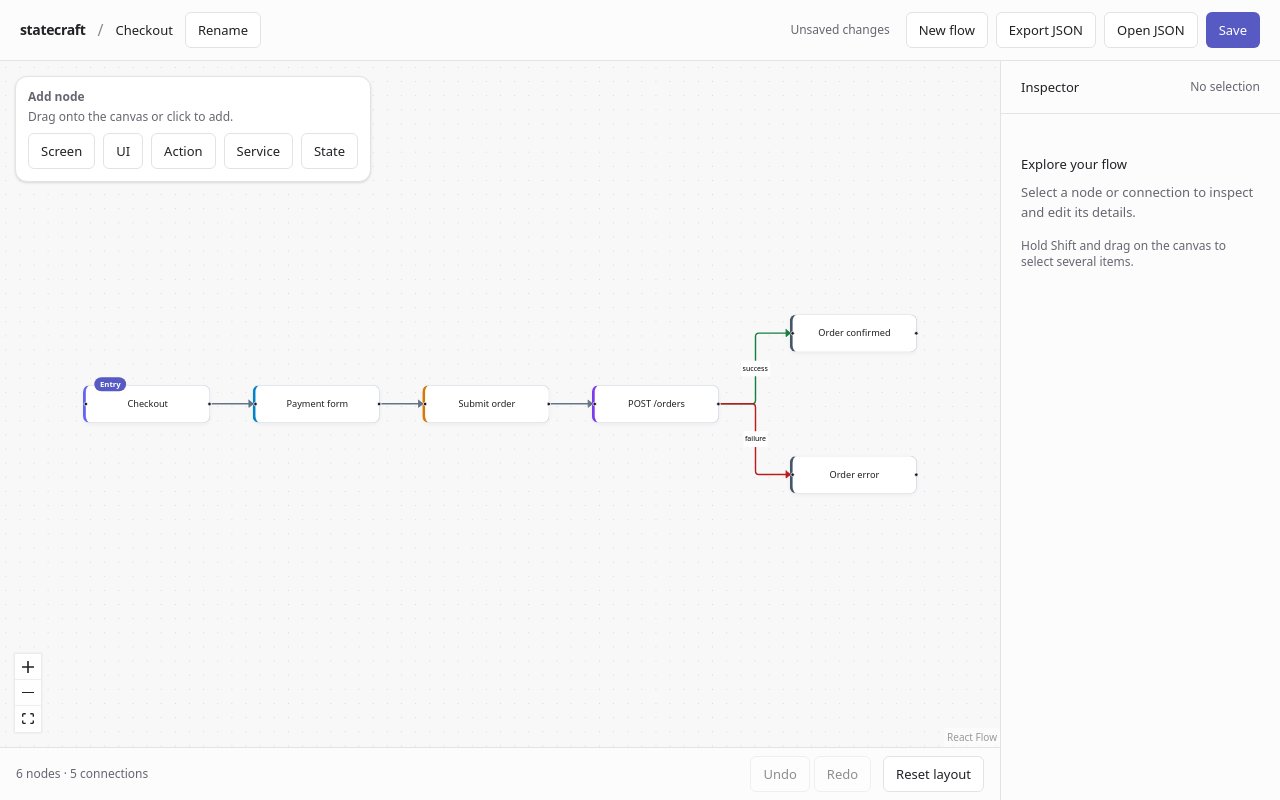
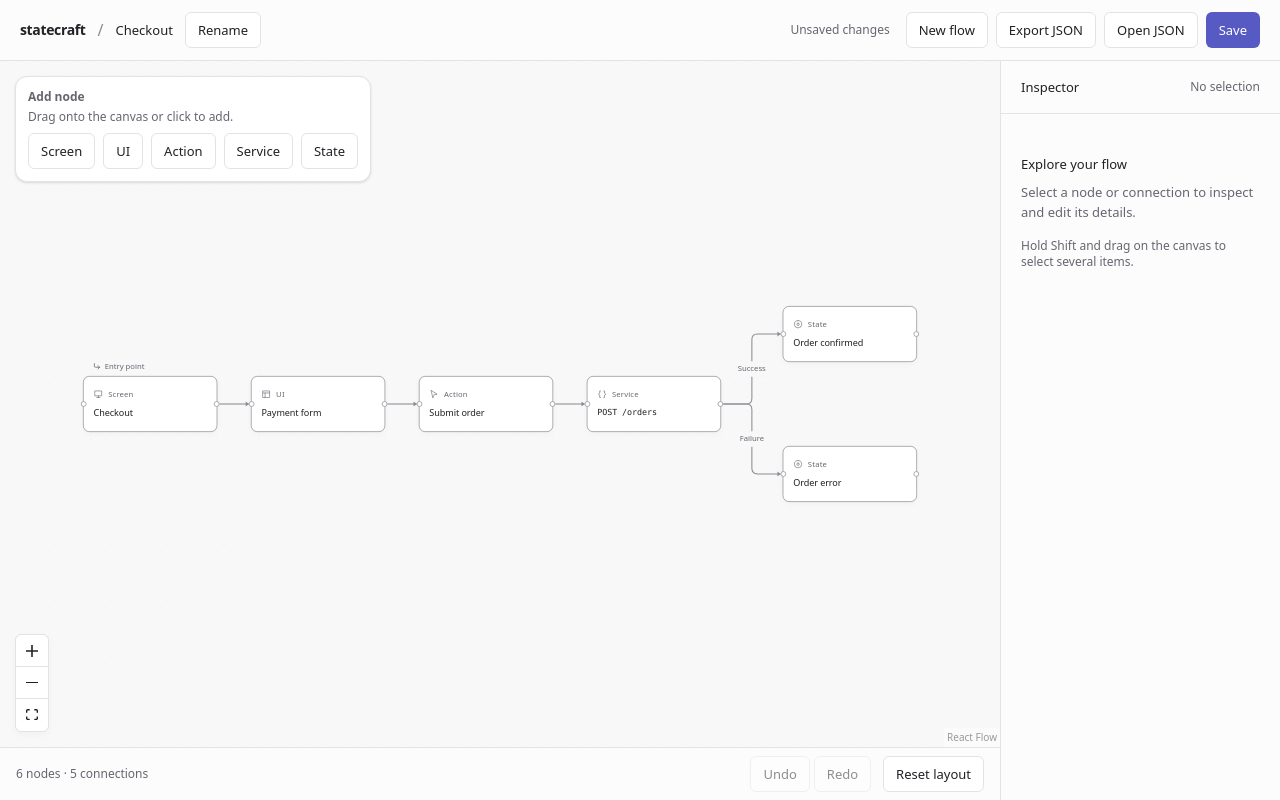
Before and after one commit to NicolasMilliard/statecraft, a React (Vite) app in the folder apps/web/: page / in a window 1280 px wide. Built offline with nearby package versions, Linux system fonts and the light colour scheme.

Commit message:
feat(web): refine canvas nodes and connections

```diff
--- a/apps/web/src/canvas/FlowCanvas.tsx
+++ b/apps/web/src/canvas/FlowCanvas.tsx
@@ -26,7 +26,16 @@ import type { CanvasSelection } from './canvas-selection';
 import type { FlowLayout, FlowNodePosition } from './flow-layout';
 import { NODE_KIND_MIME_TYPE, parseDraggedNodeKind } from './node-drag';
 import { NodePalette } from './NodePalette';
-import { toReactFlowGraph, type CanvasNode } from './to-react-flow-graph';
+import { StatecraftEdge } from './StatecraftEdge';
+import { StatecraftNode } from './StatecraftNode';
+import {
+  toReactFlowGraph,
+  type CanvasEdge,
+  type CanvasNode,
+} from './to-react-flow-graph';
+
+const nodeTypes = { statecraft: StatecraftNode };
+const edgeTypes = { statecraft: StatecraftEdge };
 
 interface FlowCanvasProps {
   readonly flow: Flow;
@@ -207,9 +216,11 @@ function FlowCanvasContent({
       className="h-full min-h-0 w-full min-w-0"
       aria-label={`${flow.name} flow diagram`}
     >
-      <ReactFlow<CanvasNode>
+      <ReactFlow<CanvasNode, CanvasEdge>
         nodes={nodes}
         edges={edges}
+        nodeTypes={nodeTypes}
+        edgeTypes={edgeTypes}
         onEdgesChange={onEdgesChange}
         onNodesChange={handleNodesChange}
         onSelectionChange={handleSelectionChange}
@@ -232,7 +243,7 @@ function FlowCanvasContent({
         minZoom={0.25}
         maxZoom={1.5}
       >
-        <Background />
+        <Background gap={20} size={1} />
         <Controls showInteractive={false} />
         <NodePalette onNodeAdd={onNodeAdd} />
       </ReactFlow>
--- /dev/null
+++ b/apps/web/src/canvas/NodeKindIcon.tsx
@@ -0,0 +1,27 @@
+import type { FlowNodeKind } from '@statecraft/core';
+
+const paths: Record<FlowNodeKind, string> = {
+  screen: 'M4 4h16v12H4z M8 20h8 M12 16v4',
+  ui: 'M4 4h16v16H4z M4 9h16 M9 9v11',
+  action: 'm5 3 14 9-7 1-3 7z',
+  service: 'M8 4H6v6l-3 2 3 2v6h2 M16 4h2v6l3 2-3 2v6h-2',
+  state: 'M12 3a9 9 0 1 0 0 18 9 9 0 0 0 0-18 M12 9a3 3 0 1 0 0 6 3 3 0 0 0 0-6',
+};
+
+export function NodeKindIcon({ kind }: { readonly kind: FlowNodeKind }) {
+  return (
+    <svg
+      width="14"
+      height="14"
+      viewBox="0 0 24 24"
+      fill="none"
+      stroke="currentColor"
+      strokeWidth="1.5"
+      strokeLinecap="round"
+      strokeLinejoin="round"
+      aria-hidden="true"
+    >
+      <path d={paths[kind]} />
+    </svg>
+  );
+}
--- /dev/null
+++ b/apps/web/src/canvas/StatecraftEdge.tsx
@@ -0,0 +1,75 @@
+import {
+  BaseEdge,
+  getSmoothStepPath,
+  useStore,
+  type EdgeProps,
+} from '@xyflow/react';
+import { memo, useId } from 'react';
+import type { CanvasEdge } from './to-react-flow-graph';
+
+export const StatecraftEdge = memo(function StatecraftEdge({
+  id,
+  source,
+  target,
+  sourceX,
+  sourceY,
+  targetX,
+  targetY,
+  sourcePosition,
+  targetPosition,
+  data,
+}: EdgeProps<CanvasEdge>) {
+  const markerId = useId();
+  const isRelated = useStore(
+    (state) =>
+      !!state.nodeLookup.get(source)?.selected ||
+      !!state.nodeLookup.get(target)?.selected,
+  );
+  const [path, labelX, labelY] = getSmoothStepPath({
+    sourceX,
+    sourceY,
+    targetX,
+    targetY,
+    sourcePosition,
+    targetPosition,
+    borderRadius: 8,
+  });
+
+  const label =
+    data?.kind === 'success'
+      ? 'Success'
+      : data?.kind === 'failure'
+        ? 'Failure'
+        : '';
+
+  return (
+    <g className={`statecraft-edge${isRelated ? ' statecraft-edge--related' : ''}`}>
+      <defs>
+        <marker
+          id={markerId}
+          markerWidth="18"
+          markerHeight="18"
+          viewBox="-10 -10 20 20"
+          markerUnits="userSpaceOnUse"
+          orient="auto-start-reverse"
+          refX="0"
+          refY="0"
+        >
+          <path className="statecraft-edge__arrow" d="M-5 -4 0 0 -5 4Z" />
+        </marker>
+      </defs>
+
+      <BaseEdge
+        id={id}
+        path={path}
+        markerEnd={`url(#${markerId})`}
+        label={label}
+        labelX={labelX}
+        labelY={labelY}
+        labelBgPadding={[7, 4]}
+        labelBgBorderRadius={4}
+        interactionWidth={20}
+      />
+    </g>
+  );
+});
--- /dev/null
+++ b/apps/web/src/canvas/StatecraftNode.tsx
@@ -0,0 +1,57 @@
+import { Handle, Position, type NodeProps } from '@xyflow/react';
+import { memo } from 'react';
+import { NODE_KIND_LABELS } from '../node-kind-labels';
+import { NodeKindIcon } from './NodeKindIcon';
+import type { CanvasNode } from './to-react-flow-graph';
+
+export const StatecraftNode = memo(function StatecraftNode({
+  data,
+  isConnectable,
+}: NodeProps<CanvasNode>) {
+  return (
+    <>
+      {data.isEntry && (
+        <div className="statecraft-node__entry" aria-hidden="true">
+          <svg
+            width="12"
+            height="12"
+            viewBox="0 0 16 16"
+            fill="none"
+            stroke="currentColor"
+            strokeWidth="1.5"
+            strokeLinecap="round"
+            strokeLinejoin="round"
+          >
+            <path d="M3 3v5a2 2 0 0 0 2 2h8 M10 7l3 3-3 3" />
+          </svg>
+          Entry point
+        </div>
+      )}
+
+      <Handle
+        type="target"
+        position={Position.Left}
+        isConnectable={isConnectable}
+        title={`Connect to ${data.label}`}
+      />
+
+      <div className="statecraft-node__kind">
+        <NodeKindIcon kind={data.kind} />
+        <span>{NODE_KIND_LABELS[data.kind]}</span>
+      </div>
+
+      <div
+        className={`statecraft-node__label${data.kind === 'service' ? ' font-mono' : ''}`}
+      >
+        {data.label}
+      </div>
+
+      <Handle
+        type="source"
+        position={Position.Right}
+        isConnectable={isConnectable}
+        title={`Connect from ${data.label}`}
+      />
+    </>
+  );
+});
--- a/apps/web/src/canvas/to-react-flow-graph.ts
+++ b/apps/web/src/canvas/to-react-flow-graph.ts
@@ -4,27 +4,27 @@ import {
   type FlowEdgeKind,
   type FlowNodeKind,
 } from '@statecraft/core';
-import { MarkerType, Position, type Edge, type Node } from '@xyflow/react';
+import type { Edge, Node } from '@xyflow/react';
 import type { FlowLayout } from './flow-layout';
 
 export type CanvasNode = Node<
   {
     label: string;
     kind: FlowNodeKind;
+    isEntry: boolean;
   },
-  'default'
+  'statecraft'
 >;
 
-const EDGE_COLORS: Record<FlowEdgeKind, string> = {
-  transition: '#64748b',
-  success: '#15803d',
-  failure: '#b91c1c',
-};
+export type CanvasEdge = Edge<{ kind: FlowEdgeKind }, 'statecraft'>;
+
+export const CANVAS_NODE_WIDTH = 192;
+export const CANVAS_NODE_MIN_HEIGHT = 80;
 
 export function toReactFlowGraph(
   flow: Flow,
   layout: FlowLayout,
-): { nodes: CanvasNode[]; edges: Edge[] } {
+): { nodes: CanvasNode[]; edges: CanvasEdge[] } {
   const issues = validateFlow(flow);
 
   if (issues.length > 0) {
@@ -48,25 +48,21 @@ export function toReactFlowGraph(
 
     return {
       id: node.id,
-      type: 'default',
-      sourcePosition: Position.Right,
-      targetPosition: Position.Left,
-      className: isEntry
-        ? `statecraft-node--${node.kind} statecraft-node--entry`
-        : `statecraft-node--${node.kind}`,
-      ariaLabel: isEntry ? `${node.label}, entry point` : node.label,
+      type: 'statecraft',
+      ariaLabel: `${node.label}, ${node.kind}${isEntry ? ', entry point' : ''}`,
       position: { ...position },
+      style: { width: CANVAS_NODE_WIDTH, minHeight: CANVAS_NODE_MIN_HEIGHT },
       data: {
         label: node.label,
         kind: node.kind,
+        isEntry,
       },
     };
   });
 
   const nodeLabels = new Map(flow.nodes.map((node) => [node.id, node.label]));
 
-  const edges = flow.edges.map((edge): Edge => {
-    const color = EDGE_COLORS[edge.kind];
+  const edges = flow.edges.map((edge): CanvasEdge => {
     const sourceLabel = nodeLabels.get(edge.sourceNodeId) ?? edge.sourceNodeId;
     const targetLabel = nodeLabels.get(edge.targetNodeId) ?? edge.targetNodeId;
 
@@ -74,18 +70,11 @@ export function toReactFlowGraph(
       id: edge.id,
       source: edge.sourceNodeId,
       target: edge.targetNodeId,
-      type: 'smoothstep',
+      type: 'statecraft',
       selectable: true,
       focusable: true,
       ariaLabel: `${sourceLabel} to ${targetLabel}, ${edge.kind}`,
-      label: edge.kind === 'transition' ? '' : edge.kind,
-      style: {
-        stroke: color,
-      },
-      markerEnd: {
-        type: MarkerType.ArrowClosed,
-        color,
-      },
+      data: { kind: edge.kind },
     };
   });
 
--- a/apps/web/src/index.css
+++ b/apps/web/src/index.css
@@ -13,11 +13,15 @@
 
   --color-border: #e3e3e5;
   --color-border-strong: #8b8b95;
+  --color-grid: #dddddf;
+  --color-edge: #8b8b95;
 
   --color-brand: #565ac2;
   --color-brand-hover: #484ca8;
   --color-brand-pressed: #3f4396;
   --color-brand-foreground: #ffffff;
+  --color-brand-soft: #f0f0fa;
+  --color-brand-border: #777bd1;
 
   --color-danger: #b91c1c;
   --color-danger-border: #fecaca;
@@ -25,6 +29,7 @@
   --color-danger-pressed: #fee2e2;
 
   --radius-control: 0.375rem;
+  --shadow-node: 0 3px 10px rgb(20 20 32 / 3%);
 
   --text-ui: 0.8125rem;
   --text-ui--line-height: 1.25rem;
@@ -44,74 +49,203 @@
 }
 
 @layer components {
-  .react-flow__node-default {
-    width: 180px;
-    padding: 16px;
-    border: 1px solid #cbd5e1;
-    border-left-width: 4px;
-    border-radius: 10px;
-    background: #fff;
-    color: #202124;
-    font-size: 13px;
-    box-shadow: 0 2px 6px rgb(15 23 42 / 5%);
+  .react-flow {
+    --xy-background-color: var(--color-canvas);
+    --xy-background-pattern-color: var(--color-grid);
+    --xy-connectionline-stroke: var(--color-brand-border);
+    --xy-connectionline-stroke-width: 1.5;
+    --xy-selection-background-color: rgb(86 90 194 / 6%);
+    --xy-selection-border: 1px solid var(--color-brand-border);
+    --xy-controls-button-background-color: var(--color-surface);
+    --xy-controls-button-background-color-hover: var(--color-surface-hover);
+    --xy-controls-button-color: var(--color-foreground);
+    --xy-controls-button-border-color: var(--color-border);
+    --xy-controls-box-shadow: var(--shadow-node);
+  }
+
+  .react-flow__node-statecraft {
+    display: flex;
+    flex-direction: column;
+    justify-content: center;
+    gap: 8px;
+    padding: 12px 14px;
+    border: 1px solid var(--color-border-strong);
+    border-radius: 9px;
+    background: var(--color-surface);
+    color: var(--color-foreground);
+    box-shadow: var(--shadow-node);
     overflow-wrap: anywhere;
   }
 
-  .statecraft-node--screen {
-    border-left-color: #6366f1;
+  .react-flow__node-statecraft:hover {
+    border-color: var(--color-muted);
+    background: var(--color-chrome);
   }
 
-  .statecraft-node--ui {
-    border-left-color: #0284c7;
+  .react-flow__node-statecraft.selected {
+    border-color: var(--color-brand-border);
+    background: var(--color-surface);
+    box-shadow: 0 0 0 3px var(--color-brand-soft), var(--shadow-node);
   }
 
-  .statecraft-node--action {
-    border-left-color: #d97706;
+  .react-flow__node-statecraft:focus-visible {
+    outline: 2px dashed var(--color-brand);
+    outline-offset: 5px;
   }
 
-  .statecraft-node--service {
-    border-left-color: #7c3aed;
+  .statecraft-node__kind {
+    display: flex;
+    align-items: center;
+    gap: 7px;
+    color: var(--color-muted);
+    font-size: 11px;
+    font-weight: 500;
+    line-height: 16px;
+    letter-spacing: 0.02em;
   }
 
-  .statecraft-node--state {
-    border-left-color: #475569;
+  .react-flow__node-statecraft.selected .statecraft-node__kind {
+    color: var(--color-brand);
   }
 
-  .react-flow__node-default.selected {
-    outline: 2px solid var(--color-brand);
-    outline-offset: 3px;
+  .statecraft-node__label {
+    font-size: var(--text-ui);
+    font-weight: 500;
+    line-height: var(--text-ui--line-height);
+    letter-spacing: -0.01em;
   }
 
-  .react-flow__node-default:focus-visible {
+  .statecraft-node__label.font-mono {
+    font-size: 12px;
+  }
+
+  .statecraft-node__entry {
+    position: absolute;
+    bottom: calc(100% + 7px);
+    left: 10px;
+    display: flex;
+    align-items: center;
+    gap: 5px;
+    padding: 0 3px;
+    background: var(--color-canvas);
+    color: var(--color-muted);
+    font-size: 11px;
+    font-weight: 500;
+    line-height: 16px;
+    pointer-events: none;
+  }
+
+  .react-flow__node-statecraft .react-flow__handle {
+    width: 8px;
+    height: 8px;
+    border: 1px solid var(--color-border-strong);
+    background: var(--color-surface);
+  }
+
+  /* Expand the hit area without moving the connection's visual endpoint. */
+  .react-flow__node-statecraft .react-flow__handle::after {
+    content: '';
+    position: absolute;
+    inset: -7px;
+    border-radius: 50%;
+  }
+
+  .react-flow__node-statecraft.selected .react-flow__handle,
+  .react-flow__node-statecraft .react-flow__handle:hover,
+  .react-flow__node-statecraft .react-flow__handle.connectingfrom,
+  .react-flow__node-statecraft .react-flow__handle.clickconnecting,
+  .react-flow__node-statecraft .react-flow__handle.connectingto.valid {
+    border-color: var(--color-brand-border);
+    background: var(--color-brand);
+  }
+
+  .react-flow__node-statecraft .react-flow__handle.connectingto {
+    box-shadow: 0 0 0 3px var(--color-brand-soft);
+  }
+
+  .react-flow__node-statecraft .react-flow__handle.connectingto:not(.valid) {
+    border: 2px dashed var(--color-danger);
+    background: var(--color-danger-hover);
+    box-shadow: 0 0 0 3px var(--color-danger-hover);
+    cursor: not-allowed;
+  }
+
+  .statecraft-edge {
+    --edge-color: var(--color-edge);
+  }
+
+  .statecraft-edge--related {
+    --edge-color: var(--color-brand-border);
+  }
+
+  .react-flow__edge:hover .statecraft-edge,
+  .react-flow__edge.selected .statecraft-edge,
+  .react-flow__edge:focus-visible .statecraft-edge {
+    --edge-color: var(--color-brand);
+  }
+
+  .statecraft-edge .react-flow__edge-path {
+    stroke: var(--edge-color);
+    stroke-width: 1.5;
+  }
+
+  .statecraft-edge__arrow {
+    fill: var(--edge-color);
+  }
+
+  .statecraft-edge .react-flow__edge-text {
+    fill: var(--color-muted);
+    font-size: 11px;
+    font-weight: 500;
+  }
+
+  .statecraft-edge .react-flow__edge-textbg {
+    fill: var(--color-canvas);
+  }
+
+  .react-flow__edge.selected .react-flow__edge-path,
+  .react-flow__edge:focus-visible .react-flow__edge-path {
+    stroke-width: 2;
+  }
+
+  .react-flow__edge.selected .react-flow__edge-text {
+    fill: var(--color-brand);
+  }
+
+  .react-flow__edge.selected .react-flow__edge-textbg {
+    fill: var(--color-brand-soft);
+  }
+
+  .react-flow__edge:focus-visible .react-flow__edge-path {
+    stroke-dasharray: 4 3;
+  }
+
+  .react-flow__nodesselection-rect:focus-visible {
     outline: 2px dashed var(--color-brand);
     outline-offset: 3px;
   }
 
-  .statecraft-node--entry::before {
-    content: 'Entry';
-    position: absolute;
-    top: -12px;
-    left: 12px;
-    padding: 2px 8px;
-    border-radius: 9999px;
-    background: var(--color-brand);
-    color: #fff;
-    font-size: 11px;
-    font-weight: 600;
-    line-height: 16px;
-    pointer-events: none;
+  .react-flow__controls {
+    border: 1px solid var(--color-border);
+    border-radius: var(--radius-control);
   }
 
-  .react-flow__edge-path {
-    stroke-width: 2;
+  .react-flow__controls-button {
+    width: 32px;
+    height: 32px;
   }
 
-  .react-flow__edge.selected .react-flow__edge-path {
-    stroke-width: 4;
+  .react-flow__controls-button:first-child {
+    border-radius: var(--radius-control) var(--radius-control) 0 0;
   }
 
-  .react-flow__edge:focus-visible .react-flow__edge-path {
-    stroke-width: 4;
-    stroke-dasharray: 6 3;
+  .react-flow__controls-button:last-child {
+    border-radius: 0 0 var(--radius-control) var(--radius-control);
+  }
+
+  .react-flow__controls-button:focus-visible {
+    position: relative;
+    outline: 2px solid var(--color-brand);
+    outline-offset: 2px;
   }
 }
```
Also changed, not shown: apps/web/src/canvas/NodePalette.tsx (+11 -6 lines).
